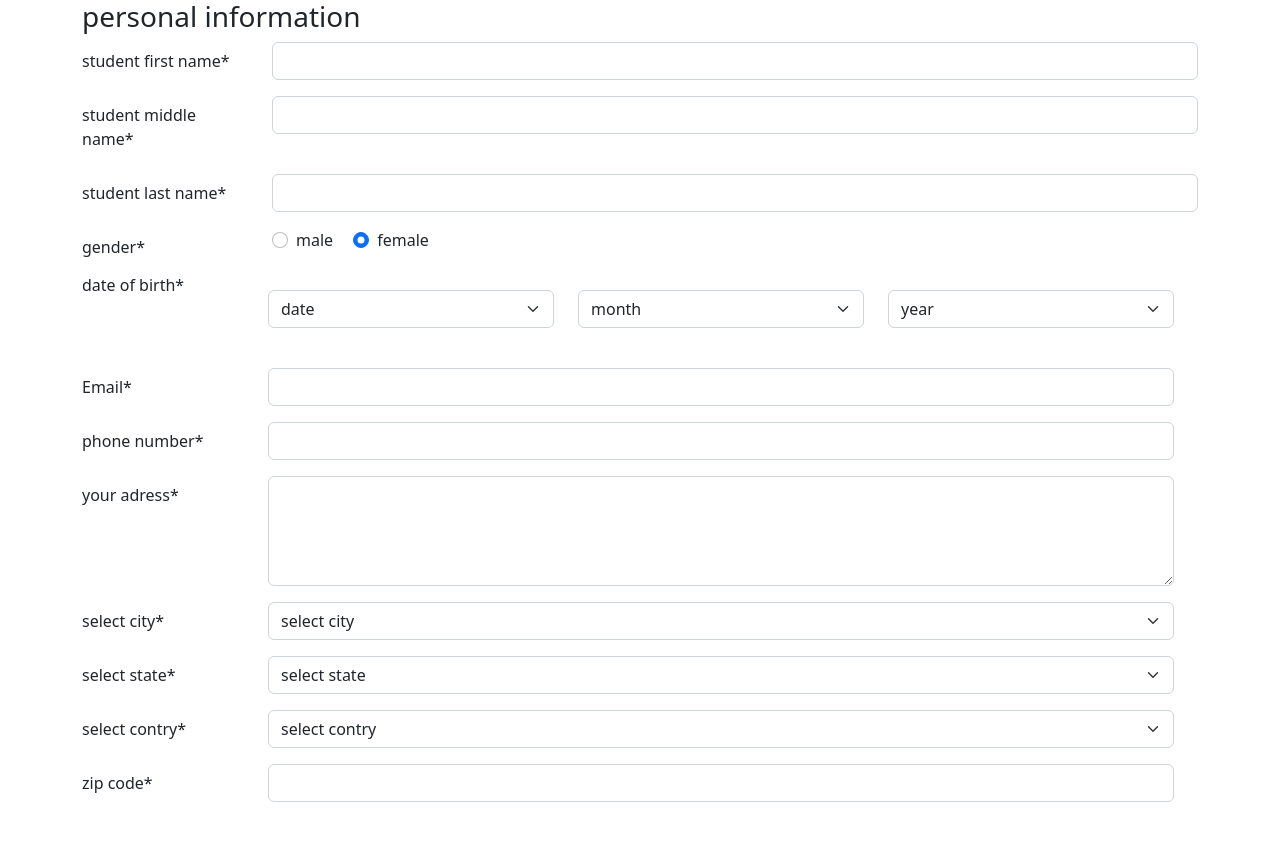
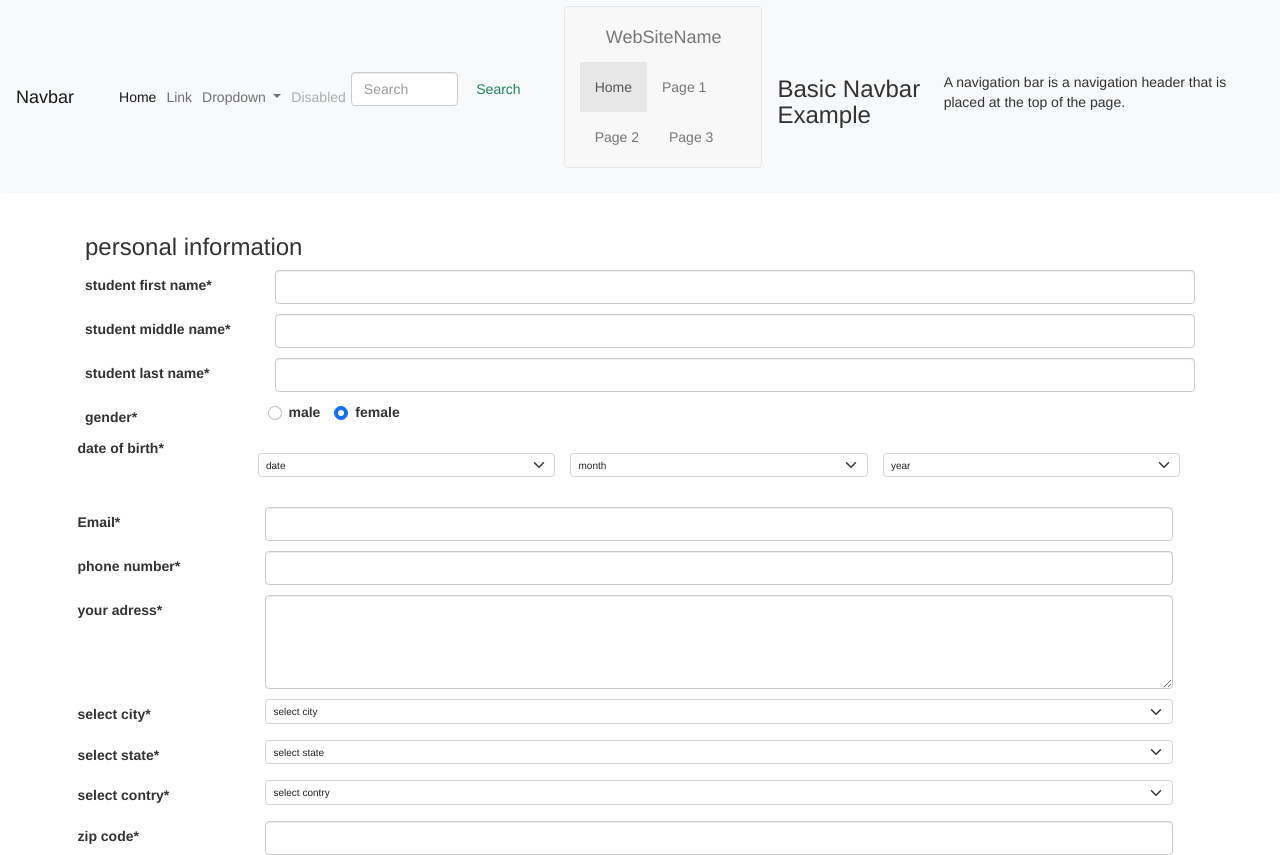
Before and after one commit to bboushra/bootstrap-5.2.3-dist, a plain HTML site: page EX7.html in a window 1280 px wide. Before the commit the page ends 802 px from the top, so only its background shows below. Drawn offline with nearby package versions, Linux system fonts and the light colour scheme.

Commit message:
on ajoute navbar et je fais les titres

```diff
--- a/EX7.html
+++ b/EX7.html
@@ -6,6 +6,76 @@
     <title>Formulaire</title>
     <link rel="stylesheet" href="bootstrap.min.css">
 </head>
+<header>
+  <nav class="navbar navbar-expand-lg navbar-light bg-light">
+    <div class="container-fluid">
+      <a class="navbar-brand" href="#">Navbar</a>
+      <button class="navbar-toggler" type="button" data-bs-toggle="collapse" data-bs-target="#navbarSupportedContent" aria-controls="navbarSupportedContent" aria-expanded="false" aria-label="Toggle navigation">
+        <span class="navbar-toggler-icon"></span>
+      </button>
+      <div class="collapse navbar-collapse" id="navbarSupportedContent">
+        <ul class="navbar-nav me-auto mb-2 mb-lg-0">
+          <li class="nav-item">
+            <a class="nav-link active" aria-current="page" href="#">Home</a>
+          </li>
+          <li class="nav-item">
+            <a class="nav-link" href="#">Link</a>
+          </li>
+          <li class="nav-item dropdown">
+            <a class="nav-link dropdown-toggle" href="#" id="navbarDropdown" role="button" data-bs-toggle="dropdown" aria-expanded="false">
+              Dropdown
+            </a>
+            <ul class="dropdown-menu" aria-labelledby="navbarDropdown">
+              <li><a class="dropdown-item" href="#">Action</a></li>
+              <li><a class="dropdown-item" href="#">Another action</a></li>
+              <li><hr class="dropdown-divider"></li>
+              <li><a class="dropdown-item" href="#">Something else here</a></li>
+            </ul>
+          </li>
+          <li class="nav-item">
+            <a class="nav-link disabled" href="#" tabindex="-1" aria-disabled="true">Disabled</a>
+          </li>
+        </ul>
+        <form class="d-flex">
+          <input class="form-control me-2" type="search" placeholder="Search" aria-label="Search">
+          <button class="btn btn-outline-success" type="submit">Search</button>
+        </form>
+      </div>
+    </div>
+    <!DOCTYPE html>
+<html lang="en">
+<head>
+  <title>Bootstrap Example</title>
+  <meta charset="utf-8">
+  <meta name="viewport" content="width=device-width, initial-scale=1">
+  <link rel="stylesheet" href="https://maxcdn.bootstrapcdn.com/bootstrap/3.4.1/css/bootstrap.min.css">
+  <script src="https://ajax.googleapis.com/ajax/libs/jquery/3.7.1/jquery.min.js"></script>
+  <script src="https://maxcdn.bootstrapcdn.com/bootstrap/3.4.1/js/bootstrap.min.js"></script>
+</head>
+<body>
+
+<nav class="navbar navbar-default">
+  <div class="container-fluid">
+    <div class="navbar-header">
+      <a class="navbar-brand" href="#">WebSiteName</a>
+    </div>
+    <ul class="nav navbar-nav">
+      <li class="active"><a href="#">Home</a></li>
+      <li><a href="#">Page 1</a></li>
+      <li><a href="#">Page 2</a></li>
+      <li><a href="#">Page 3</a></li>
+    </ul>
+  </div>
+</nav>
+
+<div class="container">
+  <h3>Basic Navbar Example</h3>
+  <p>A navigation bar is a navigation header that is placed at the top of the page.</p>
+</div>
+</body>
+</html>
+  </nav>
+</header>
 <body>
     <div class="container">
     <div class="row">
@@ -39,7 +109,7 @@
         <label class="form-check-label" for="flexoradiodefault1">
           male
         </label>
-      </div>
+       </div>
       <div class="form-check form-check-inline">
         <input class="form-check-input" type="radio" name="flexfemalefemale" id="flexradiodefault2" checked>
         <label class="form-check-label" for="flexradiodefault2">
@@ -69,9 +139,9 @@
             <option selected>year</option>
             <option>...</option>
           </select>
-        </div>
+      </div>
    </div>
-      </div>
+  </div>
    <br>
         <div class="row">
         <div class="mb-3 row">
```
